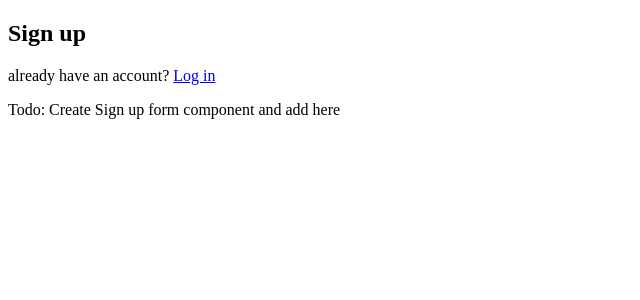
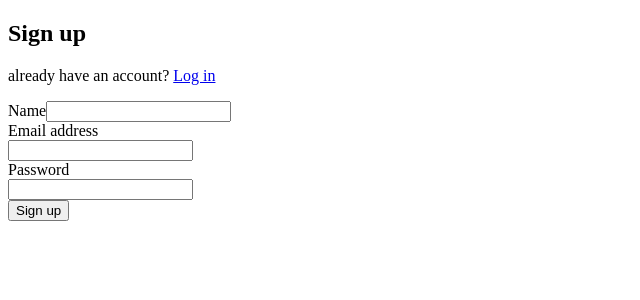
Before and after one commit to yamakeeeeeeeeen/next-chat-app, a Next.js app: page /signup in a window 1280 px wide. Shown: the top 300 px of the page, without its empty margins (0-640 px from the left). Built offline with nearby package versions, Linux system fonts and the light colour scheme; no server answers; what @harelpls/use-pusher would draw is missing.

Commit message:
feat: create sign up form component

```diff
--- /dev/null
+++ b/src/components/SignUpForm.tsx
@@ -0,0 +1,73 @@
+import { FC } from 'react';
+import { useForm } from 'react-hook-form';
+
+type SignUpData = {
+  name: string;
+  email: string;
+  password: string;
+};
+
+export const SignUpForm: FC = () => {
+  const { register, errors, handleSubmit } = useForm<SignUpData>();
+  const onSubmit = (data: SignUpData) => {
+    console.log(data);
+  };
+
+  return (
+    <form onSubmit={handleSubmit(onSubmit)}>
+      <div className="rounded-md shadow-sm">
+        <label htmlFor="name">Name</label>
+        <input
+          id="name"
+          type="text"
+          name="name"
+          ref={register({
+            required: 'Please enter an name',
+          })}
+        />
+        {errors.password && <div>{errors.password.message}</div>}
+      </div>
+      <div>
+        <label htmlFor="email">Email address</label>
+        <div>
+          <input
+            id="email"
+            type="email"
+            name="email"
+            ref={register({
+              required: 'Please enter an email',
+              // pattern: {
+              //   value: /^(([^<>()[\\]\\\\.,;:\\s@"]+(\\.[^<>()[\\]\\\\.,;:\\s@"]+)*)|(".+"))@((\\[[0-9]{1,3}\\.[0-9]{1,3}\\.[0-9]{1,3}\\.[0-9]{1,3}\\])|(([a-zA-Z\-0-9]+\\.)+[a-zA-Z]{2,}))$/,
+              //   message: 'Not a valid email',
+              // },
+            })}
+          />
+          {errors.email && <div>{errors.email.message}</div>}
+        </div>
+      </div>
+      <div>
+        <label htmlFor="password">Password</label>
+        <div>
+          <input
+            id="password"
+            type="password"
+            name="password"
+            ref={register({
+              required: 'Please enter a password',
+              minLength: {
+                value: 6,
+                message: 'Should have at least 6 characters',
+              },
+            })}
+          />
+          {errors.password && <div>{errors.password.message}</div>}
+        </div>
+      </div>
+      <div>
+        <span>
+          <button type="submit">Sign up</button>
+        </span>
+      </div>
+    </form>
+  );
+};
--- a/src/pages/signup.tsx
+++ b/src/pages/signup.tsx
@@ -1,5 +1,6 @@
 import Link from 'next/link';
 import { FC } from 'react';
+import { SignUpForm } from '~/components/SignUpForm';
 
 const SignUp: FC = () => (
   <div>
@@ -10,7 +11,7 @@ const SignUp: FC = () => (
         <a href="#">Log in</a>
       </Link>
     </p>
-    <div>Todo: Create Sign up form component and add here</div>
+    <SignUpForm />
   </div>
 );
 export default SignUp;
```
